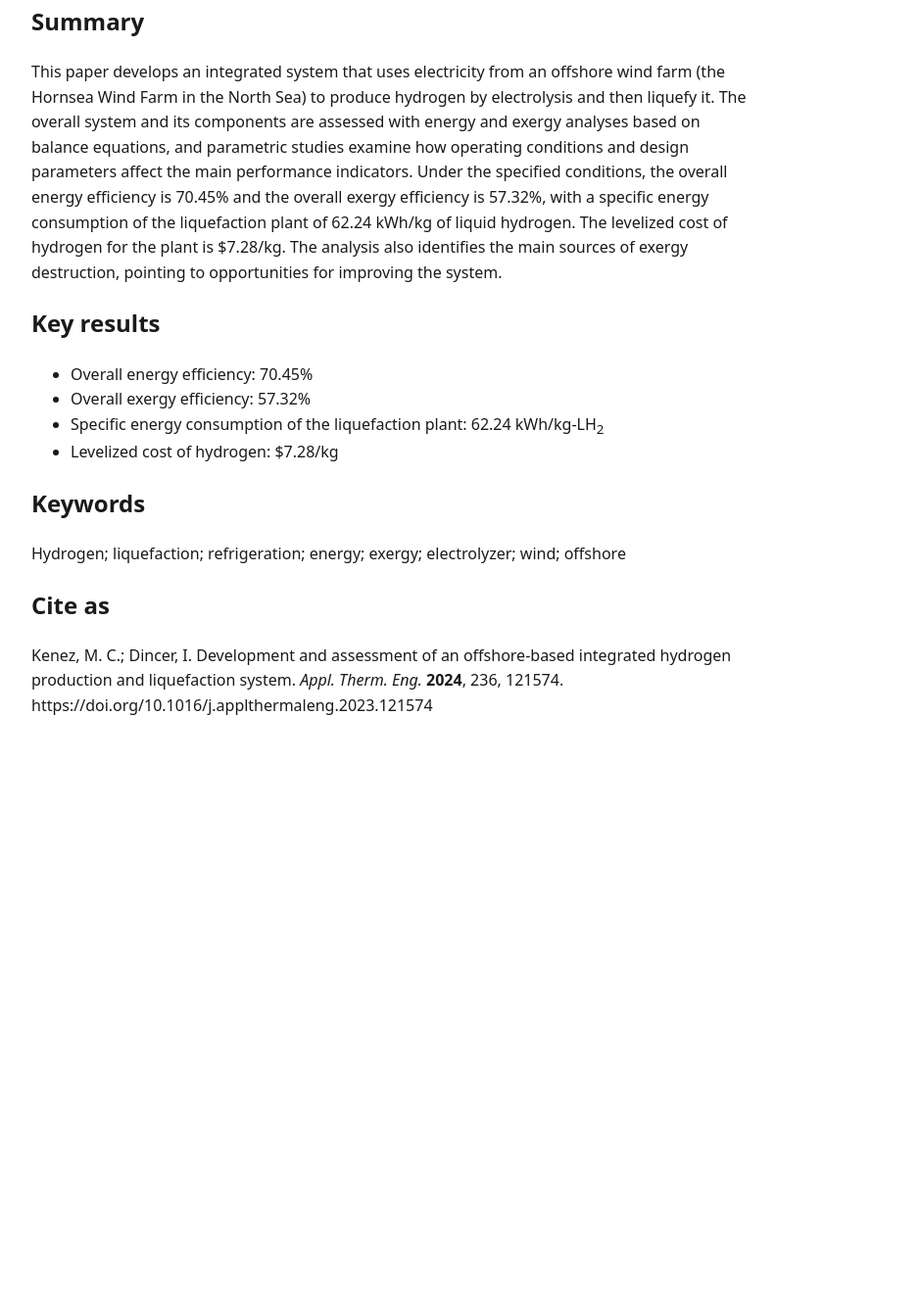
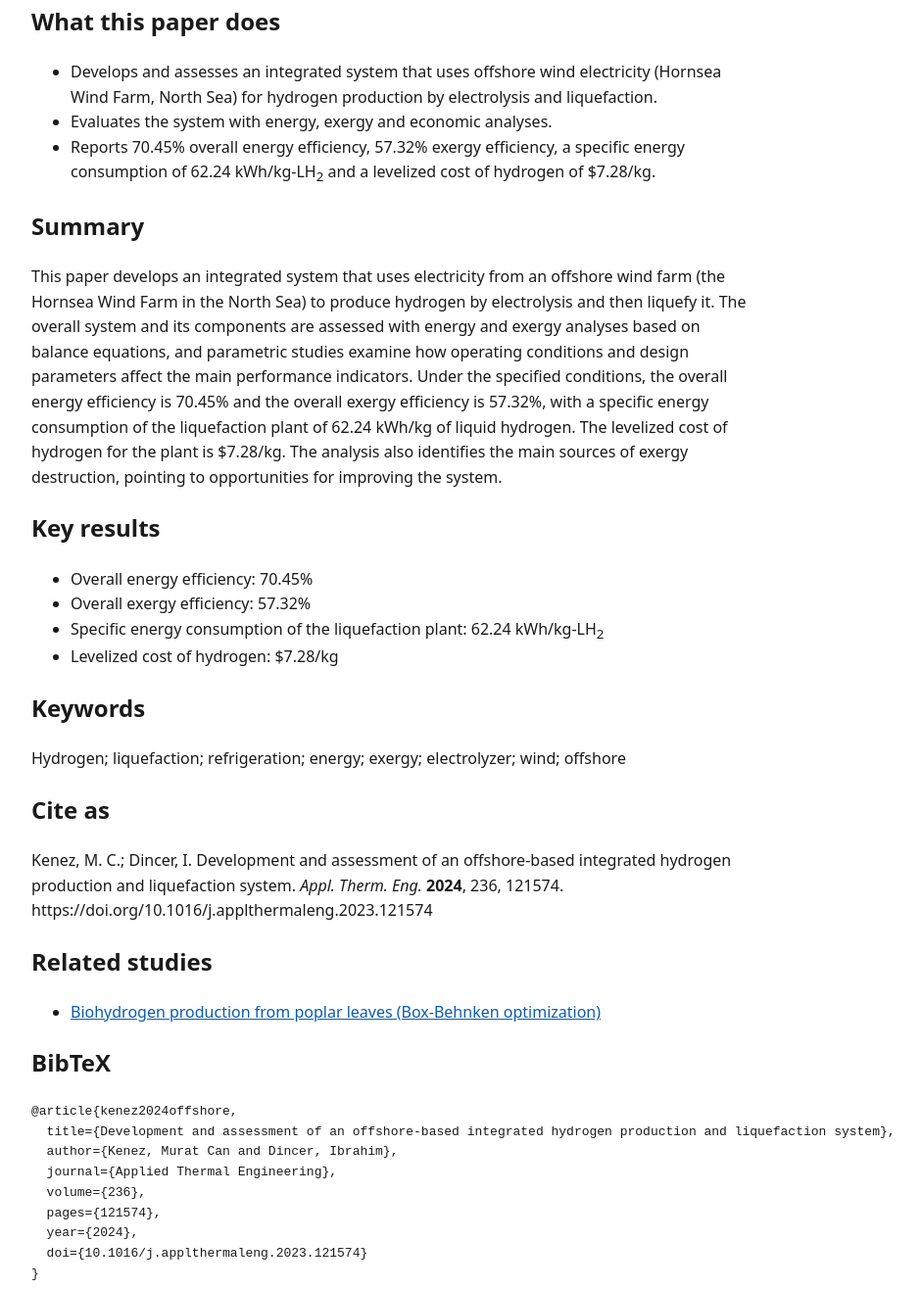
Before and after one commit to muratkenez/muratkenez.github.io, a plain HTML site: page papers/offshore-hydrogen/index.html in a window 1280 px wide. Shown: the part 364-1680 px from the top of the page at 98% size, without its empty margins (240-1181 px from the left). Before the commit the page ends 1130 px from the top, so only its background shows below. Drawn offline with Linux system fonts and the light colour scheme.

Commit message:
Enhance index.html with structured data and references
Added structured data and related studies section to the paper's HTML.

```diff
--- a/papers/offshore-hydrogen/index.html
+++ b/papers/offshore-hydrogen/index.html
@@ -20,6 +20,9 @@
 body{font-family:system-ui,-apple-system,Segoe UI,sans-serif;max-width:46rem;margin:2rem auto;padding:0 1rem;line-height:1.6;color:#1a1a1a}
 a{color:#0b5cad}
 </style>
+<script type="application/ld+json">
+{"@context":"https://schema.org","@type":"ScholarlyArticle","headline":"Development and assessment of an offshore-based integrated hydrogen production and liquefaction system","name":"Development and assessment of an offshore-based integrated hydrogen production and liquefaction system","author":[{"@type":"Person","name":"Murat Can Kenez","url":"https://muratkenez.github.io/"},{"@type":"Person","name":"Ibrahim Dincer"}],"datePublished":"2024-01-10","isPartOf":{"@type":"Periodical","name":"Applied Thermal Engineering","issn":"1359-4311"},"volumeNumber":"236","pagination":"121574","identifier":"https://doi.org/10.1016/j.applthermaleng.2023.121574","sameAs":"https://doi.org/10.1016/j.applthermaleng.2023.121574","url":"https://muratkenez.github.io/papers/offshore-hydrogen/","keywords":"hydrogen, liquefaction, refrigeration, energy, exergy, electrolyzer, wind, offshore","inLanguage":"en"}
+</script>
 </head>
 <body>
 <p><a href="../../">← Murat Can Kenez</a></p>
@@ -27,6 +30,13 @@ a{color:#0b5cad}
 <p>Murat Can Kenez and Ibrahim Dincer<br>
 <em>Applied Thermal Engineering</em>, vol. 236, part D, article 121574 (10 January 2024).</p>
 <p><a href="https://doi.org/10.1016/j.applthermaleng.2023.121574">Read the published paper: doi:10.1016/j.applthermaleng.2023.121574</a></p>
+
+<h2>What this paper does</h2>
+<ul>
+<li>Develops and assesses an integrated system that uses offshore wind electricity (Hornsea Wind Farm, North Sea) for hydrogen production by electrolysis and liquefaction.</li>
+<li>Evaluates the system with energy, exergy and economic analyses.</li>
+<li>Reports 70.45% overall energy efficiency, 57.32% exergy efficiency, a specific energy consumption of 62.24 kWh/kg-LH<sub>2</sub> and a levelized cost of hydrogen of $7.28/kg.</li>
+</ul>
 
 <h2>Summary</h2>
 <p>This paper develops an integrated system that uses electricity from an offshore wind farm (the Hornsea Wind Farm in the North Sea) to produce hydrogen by electrolysis and then liquefy it. The overall system and its components are assessed with energy and exergy analyses based on balance equations, and parametric studies examine how operating conditions and design parameters affect the main performance indicators. Under the specified conditions, the overall energy efficiency is 70.45% and the overall exergy efficiency is 57.32%, with a specific energy consumption of the liquefaction plant of 62.24 kWh/kg of liquid hydrogen. The levelized cost of hydrogen for the plant is $7.28/kg. The analysis also identifies the main sources of exergy destruction, pointing to opportunities for improving the system.</p>
@@ -44,5 +54,21 @@ a{color:#0b5cad}
 
 <h2>Cite as</h2>
 <p>Kenez, M. C.; Dincer, I. Development and assessment of an offshore-based integrated hydrogen production and liquefaction system. <em>Appl. Therm. Eng.</em> <strong>2024</strong>, 236, 121574. https://doi.org/10.1016/j.applthermaleng.2023.121574</p>
+<h2>Related studies</h2>
+<ul>
+<li><a href="../biohydrogen/">Biohydrogen production from poplar leaves (Box-Behnken optimization)</a></li>
+</ul>
+
+<h2>BibTeX</h2>
+<pre>@article{kenez2024offshore,
+  title={Development and assessment of an offshore-based integrated hydrogen production and liquefaction system},
+  author={Kenez, Murat Can and Dincer, Ibrahim},
+  journal={Applied Thermal Engineering},
+  volume={236},
+  pages={121574},
+  year={2024},
+  doi={10.1016/j.applthermaleng.2023.121574}
+}</pre>
+
 </body>
 </html>
```
